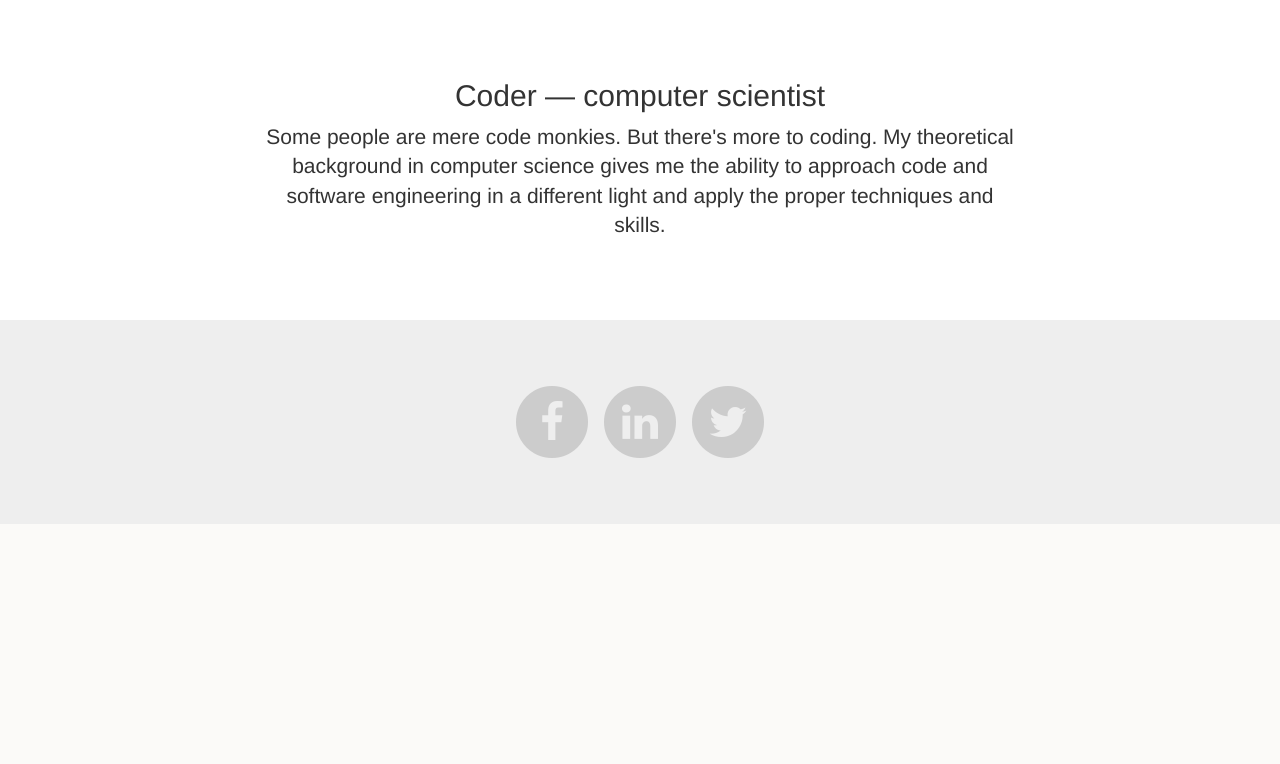
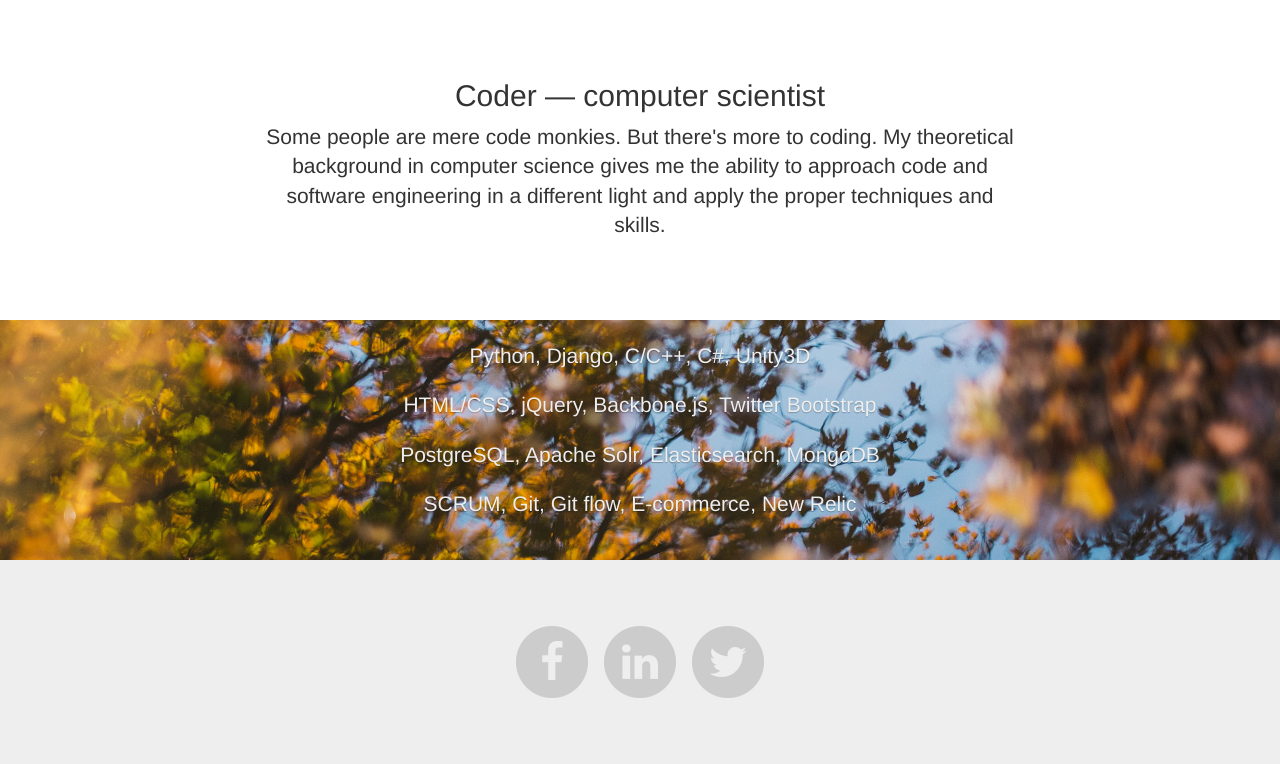
Before and after one commit to HenrikOssipoff/HenrikOssipoff.dk-old, a Django app: page / in a window 1280 px wide. Shown: the part 801-1565 px from the top of the page. Before the commit the page ends 1325 px from the top, so only its background shows below. Run offline with Django 3.2, Linux system fonts and the light colour scheme; some libraries are stand-ins or nearby versions.

Commit message:
Added technologies

```diff
--- a/assets/less/style.less
+++ b/assets/less/style.less
@@ -16,6 +16,36 @@ html, body {
     width: 100%;
     position: relative;
     background: url(../img/school-test.jpg) no-repeat center center fixed;
+    -webkit-background-size: cover;
+    -moz-background-size: cover;
+    -o-background-size: cover;
+    background-size: cover;
+    color: #eee;
+
+    .text {
+        display: table-cell;
+        vertical-align: middle;
+        text-align: center;
+
+        h1 {
+            //font-weight: 700;
+            font-size: 3.5em;
+            .text-shadow();
+        }
+
+        .lead {
+            font-weight: 400;
+            .text-shadow();
+        }
+    }
+}
+
+.technologies {
+    display: table;
+    height: 240px;
+    width: 100%;
+    position: relative;
+    background: url(../img/leaves.jpg) no-repeat center center fixed;
     -webkit-background-size: cover;
     -moz-background-size: cover;
     -o-background-size: cover;
--- a/static/css/style.css
+++ b/static/css/style.css
@@ -1 +1 @@
-html,body{height:100%;width:100%}#content{height:100%;width:100%}.welcome{display:table;height:100%;width:100%;position:relative;background:url(../img/school-test.jpg) no-repeat center center fixed;-webkit-background-size:cover;-moz-background-size:cover;-o-background-size:cover;background-size:cover;color:#eee}.welcome .text{display:table-cell;vertical-align:middle;text-align:center}.welcome .text h1{font-size:3.5em;text-shadow:0 1px 1px rgba(0,0,0,.25)}.welcome .text .lead{font-weight:400;text-shadow:0 1px 1px rgba(0,0,0,.25)}.intro{padding:60px 0}.footer{padding:60px 0;background-color:#eee}.footer .fa-stack .fa{color:#eee}.footer .fa-stack .fa-circle{color:#ccc}.footer .twitter-icon:hover .fa-twitter{color:#fff}.footer .twitter-icon:hover .fa-circle{color:#55acee}.footer .facebook-icon:hover .fa-facebook{color:#fff}.footer .facebook-icon:hover .fa-circle{color:#3b5998}.footer .linkedin-icon:hover .fa-linkedin{color:#fff}.footer .linkedin-icon:hover .fa-circle{color:#007bb6}
+html,body{height:100%;width:100%}#content{height:100%;width:100%}.welcome{display:table;height:100%;width:100%;position:relative;background:url(../img/school-test.jpg) no-repeat center center fixed;-webkit-background-size:cover;-moz-background-size:cover;-o-background-size:cover;background-size:cover;color:#eee}.welcome .text{display:table-cell;vertical-align:middle;text-align:center}.welcome .text h1{font-size:3.5em;text-shadow:0 1px 1px rgba(0,0,0,.25)}.welcome .text .lead{font-weight:400;text-shadow:0 1px 1px rgba(0,0,0,.25)}.technologies{display:table;height:240px;width:100%;position:relative;background:url(../img/leaves.jpg) no-repeat center center fixed;-webkit-background-size:cover;-moz-background-size:cover;-o-background-size:cover;background-size:cover;color:#eee}.technologies .text{display:table-cell;vertical-align:middle;text-align:center}.technologies .text h1{font-size:3.5em;text-shadow:0 1px 1px rgba(0,0,0,.25)}.technologies .text .lead{font-weight:400;text-shadow:0 1px 1px rgba(0,0,0,.25)}.intro{padding:60px 0}.footer{padding:60px 0;background-color:#eee}.footer .fa-stack .fa{color:#eee}.footer .fa-stack .fa-circle{color:#ccc}.footer .twitter-icon:hover .fa-twitter{color:#fff}.footer .twitter-icon:hover .fa-circle{color:#55acee}.footer .facebook-icon:hover .fa-facebook{color:#fff}.footer .facebook-icon:hover .fa-circle{color:#3b5998}.footer .linkedin-icon:hover .fa-linkedin{color:#fff}.footer .linkedin-icon:hover .fa-circle{color:#007bb6}
--- a/templates/home.html
+++ b/templates/home.html
@@ -1,15 +1,15 @@
 {% extends 'layout/full.html' %}
 
 {% block main_column %}
-<div id="header" class="welcome">
+<section id="header" class="welcome">
     <div class="text">
         <h1>Henrik Ossipoff Hansen</h1>
         <p class="lead">
             Coder, problem solver, computer scientist, hobbyist front-end developer
         </p>
     </div>
-</div>
-<div id="intro" class="intro">
+</section>
+<section id="intro" class="intro">
     <div class="container">
         <div class="row">
             <div class="col-md-8 col-md-offset-2 text-center">
@@ -20,7 +20,15 @@
             </div>
         </div>
     </div>
-</div>
+</section>
+<section id="technologies" class="technologies">
+    <div class="text">
+        <p class="lead">Python, Django, C/C++, C#, Unity3D</p>
+        <p class="lead">HTML/CSS, jQuery, Backbone.js, Twitter Bootstrap</p>
+        <p class="lead">PostgreSQL, Apache Solr, Elasticsearch, MongoDB</p>
+        <p class="lead">SCRUM, Git, Git flow, E-commerce, New Relic</p>
+    </div>
+</section>
 <section id="footer" class="footer">
     <div class="container">
         <div class="row">
```
Also changed, not shown: static/img/leaves.jpg (added).
